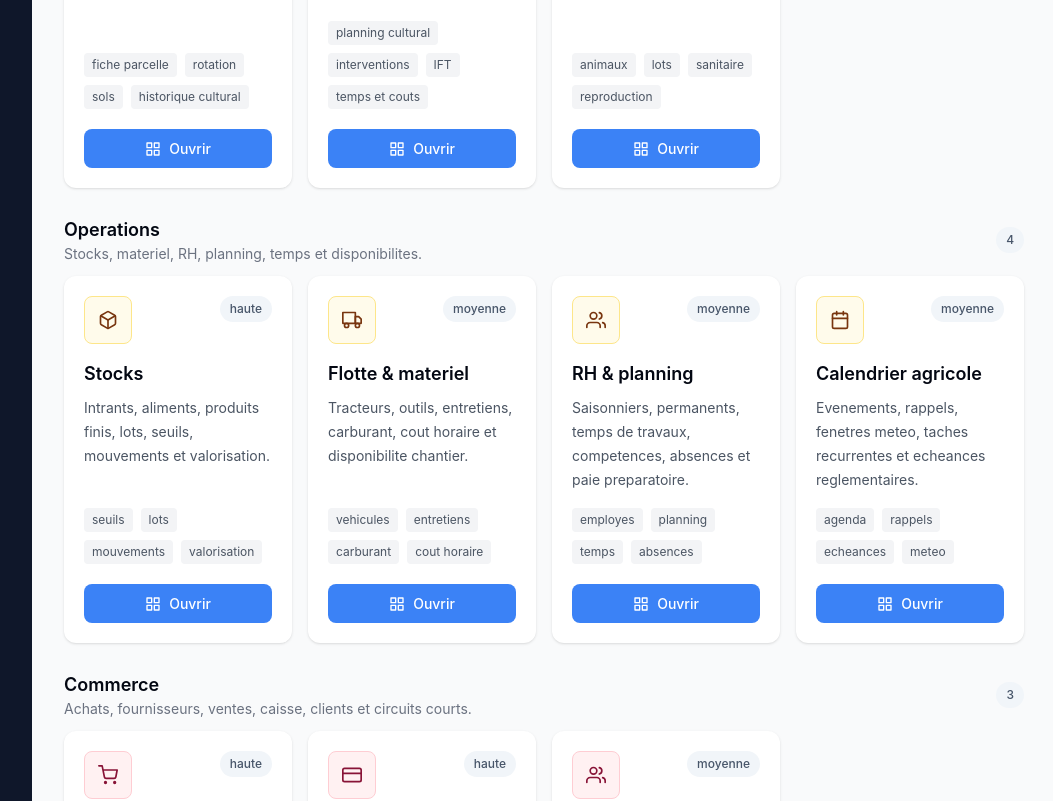
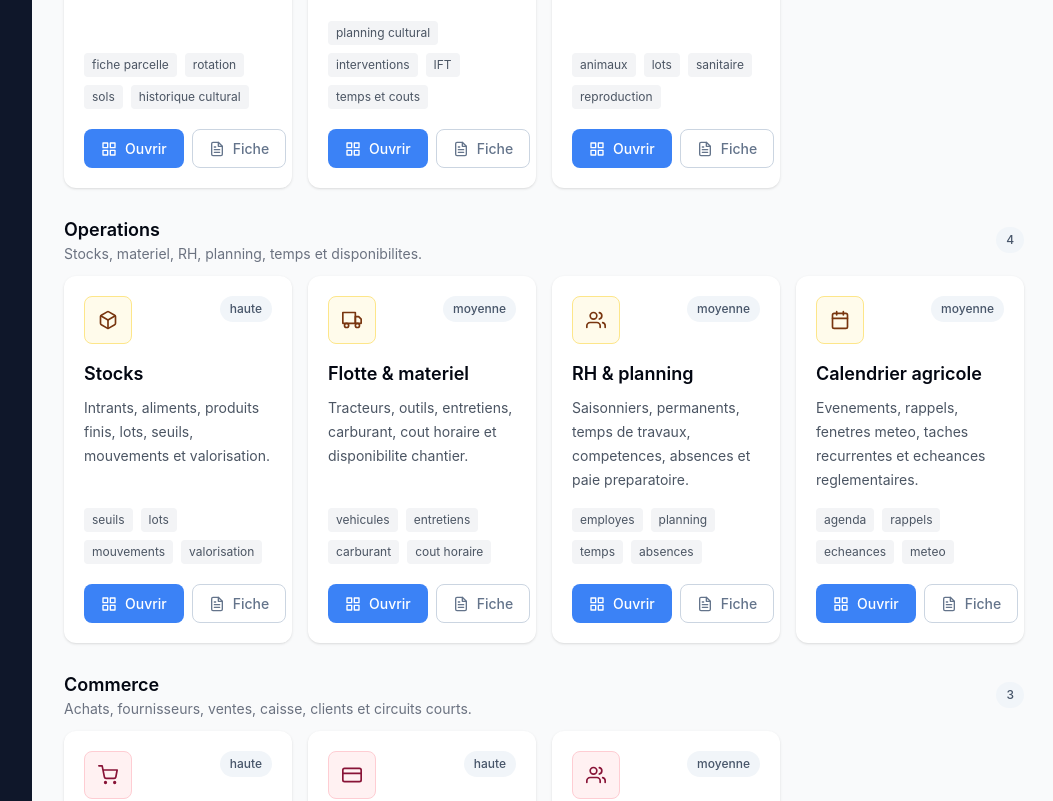
Before and after one commit to DevListtt/FarmFlow-, a Next.js app in the folder frontend/: page /apps in a window 1280 px wide. Shown: the part 1047-1848 px from the top of the page, without its empty margins (224-1277 px from the left). Built offline with nearby package versions, Linux system fonts and the light colour scheme.

Commit message:
fix: separate app open and detail routes

```diff
--- a/frontend/pages/apps/index.js
+++ b/frontend/pages/apps/index.js
@@ -55,7 +55,8 @@ const categoryColors = {
 
 const AppTile = ({ app }) => {
   const Icon = iconMap[app.code] || FiGrid
-  const detailRoute = app.route?.startsWith('/apps/') || app.route === '/' ? app.route : `/apps/${app.code}`
+  const openRoute = app.route || `/apps/${app.code}`
+  const detailRoute = `/apps/${app.code}`
 
   return (
     <article className="card flex h-full flex-col p-5">
@@ -77,12 +78,12 @@ const AppTile = ({ app }) => {
         ))}
       </div>
       <div className="mt-5 flex gap-2">
-        <Link href={detailRoute} className="btn btn-primary flex-1 gap-2">
+        <Link href={openRoute} className="btn btn-primary flex-1 gap-2">
           <FiGrid className="h-4 w-4" />
           Ouvrir
         </Link>
-        {detailRoute !== `/apps/${app.code}` && (
-          <Link href={`/apps/${app.code}`} className="btn btn-outline gap-2">
+        {openRoute !== detailRoute && (
+          <Link href={detailRoute} className="btn btn-outline gap-2">
             <FiFileText className="h-4 w-4" />
             Fiche
           </Link>
```
